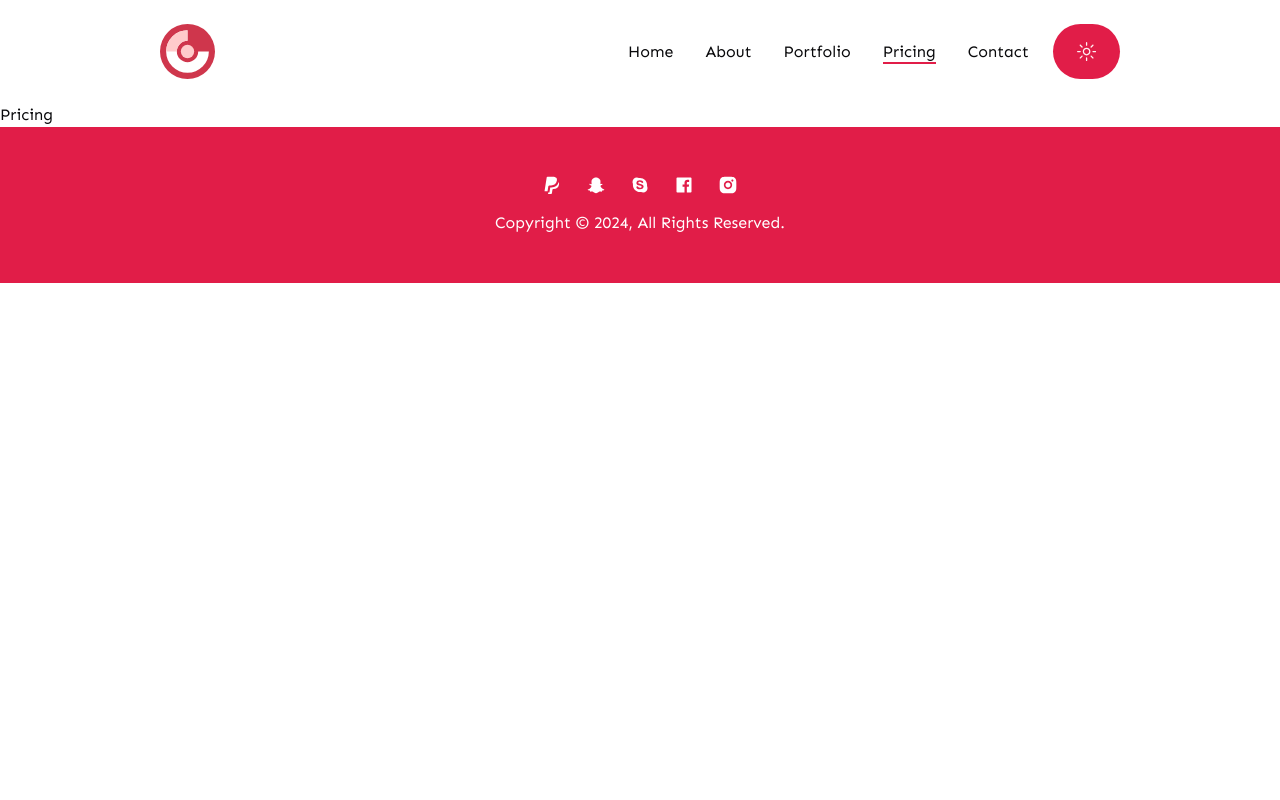
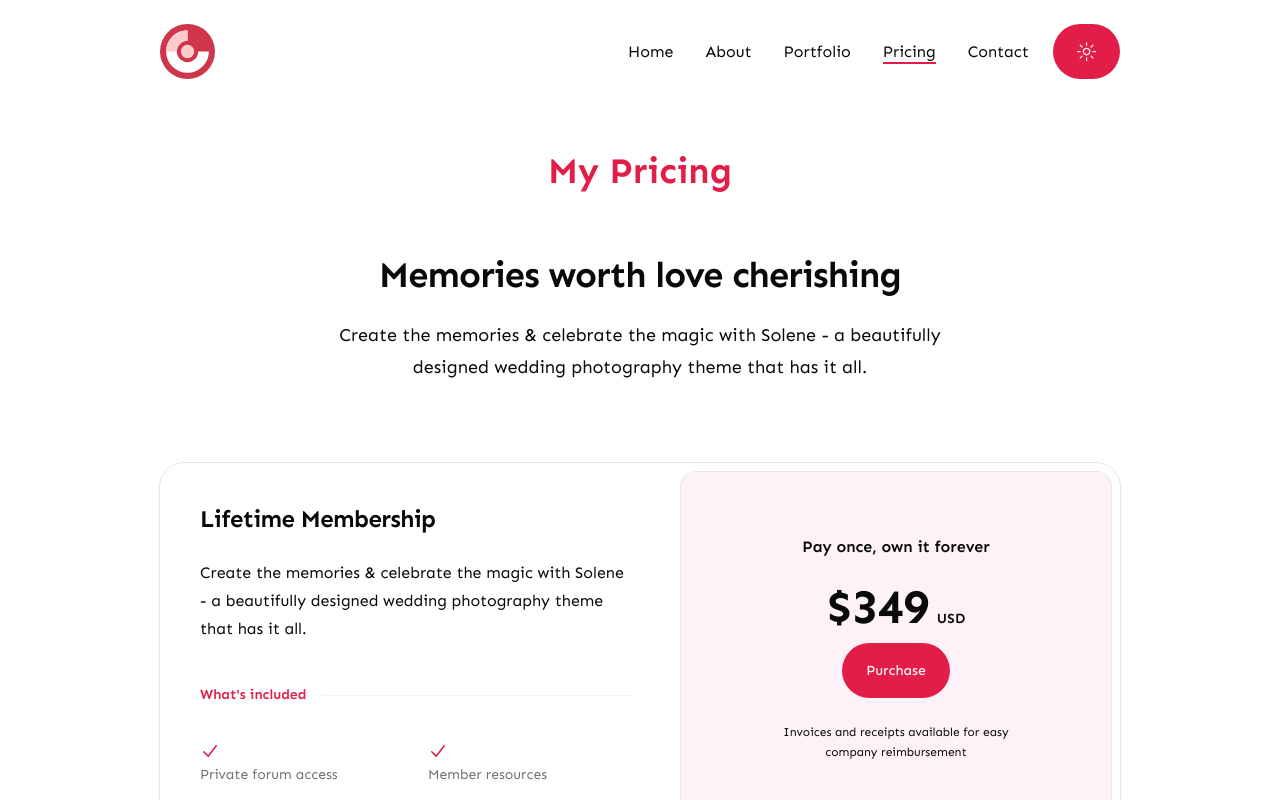
Before and after one commit to zreonx/photography-site, a Next.js app: page /pricing in a window 1280 px wide. Shown: the top 800 px of the page. Built offline with nearby package versions, Linux system fonts and the light colour scheme.

Commit message:
Added pricing page

```diff
--- a/app/layout.tsx
+++ b/app/layout.tsx
@@ -5,6 +5,9 @@
 //Import Components
 import Header from "@/components/Header";
 import Footer from "@/components/Footer";
+
+//Toast
+import { Toaster } from "@/components/ui/toaster";
 
 //ThemeProvider
 import ThemeProvider from "@/context/ThemeProvider";
@@ -37,6 +40,7 @@
           <Header />
           {children}
           <Footer />
+          <Toaster />
         </ThemeProvider>
       </body>
     </html>
--- a/app/pricing/page.tsx
+++ b/app/pricing/page.tsx
@@ -1,7 +1,103 @@
+"use client";
 import React from "react";
+import { CheckIcon } from "@heroicons/react/20/solid";
+import { Button } from "@/components/ui/button";
+import { useToast } from "@/components/ui/use-toast";
+import { ToastAction } from "@radix-ui/react-toast";
+
+const includedFeatures = [
+  "Private forum access",
+  "Member resources",
+  "Entry to annual conference",
+  "Official member equipment",
+];
 
 const Pricing = () => {
-  return <div>Pricing</div>;
+  const { toast } = useToast();
+  return (
+    <section className='min-h-screen py-12'>
+      <div className='container mx-auto'>
+        <h2 className='section-title mb-8 xl:mb-16 text-center mx-auto'>
+          My Pricing
+        </h2>
+        <div className='mx-auto max-w-2xl sm:text-center'>
+          <h2 className='text-3xl font-bold tracking-tight sm:text-4xl'>
+            Memories worth love cherishing
+          </h2>
+          <p className='mt-6 text-lg leading-8 '>
+            Create the memories & celebrate the magic with Solene - a
+            beautifully designed wedding photography theme that has it all.
+          </p>
+        </div>
+        {/* Pricing Data */}
+        <div className='mx-auto mt-16 max-w-2xl ring-1 ring-gray-200 rounded-3xl sm:mt-20 lg:mx-0 lg:flex lg:max-w-none'>
+          {/* Left Section */}
+          <div className='p-8 sm:p-10 lg:flex-auto'>
+            <h3 className='text-2xl font-bold tracking-tight'>
+              Lifetime Membership
+            </h3>
+            <p className='mt-6 text-base leading-7'>
+              Create the memories & celebrate the magic with Solene - a
+              beautifully designed wedding photography theme that has it all.
+            </p>
+            <div className='mt-10 flex items-center gap-x-4'>
+              <h4 className='flex-none text-sm font-semibold leading-6 text-primary'>
+                What's included
+              </h4>
+              <div className='h-px flex-auto bg-gray-100'></div>
+            </div>
+            <ul
+              role='list'
+              className='mt-8 grid grid-cols-1 gap-4 text-sm leading-6 text-gray-600 sm:grid-cols-2 sm:gap-6'
+            >
+              {includedFeatures.map((feature) => (
+                <li key={feature} className='text-muted-foreground gap-x-3 '>
+                  <CheckIcon
+                    className='h-6 w-5 flex-none text-primary'
+                    aria-hidden='true'
+                  />
+                  {feature}
+                </li>
+              ))}
+            </ul>
+          </div>
+          {/* Right Section */}
+          <div className='-mt-2 p-2 lg:mt-0 lg:w-full lg:max-w-md lg:flex-shrink-0'>
+            <div className='bg-tertiary py-100 rounded-2xl text-center ring-1 ring-inset ring-gray-900/5 lg:flex lg:flex-col lg:justify-center lg:py-16'>
+              <div className='mx-auto max-w-xs px-8'>
+                <p className='text-base font-semibold'>
+                  Pay once, own it forever
+                </p>
+                <p className='mt-6 flex items-baseline justify-center gap-x-2 '>
+                  <span className='text-5xl font-bold tracking-tight'>
+                    $349
+                  </span>
+                  <span className='text-sm font-semibold leading-6 tracking-wide'>
+                    USD
+                  </span>
+                </p>
+                <Button
+                  className='gap-x-2 mt-3'
+                  onClick={() =>
+                    toast({
+                      title: "Purchase Successfully",
+                      description: "Friday, July 10, 2024 at 5:57pm",
+                      action: <ToastAction altText='Close'>Close</ToastAction>,
+                    })
+                  }
+                >
+                  Purchase
+                </Button>
+                <p className='mt-6 text-xs leading-5'>
+                  Invoices and receipts available for easy company reimbursement
+                </p>
+              </div>
+            </div>
+          </div>
+        </div>
+      </div>
+    </section>
+  );
 };
 
 export default Pricing;
--- a/components/ui/toast.tsx
+++ b/components/ui/toast.tsx
@@ -1,13 +1,13 @@
-"use client"
+"use client";
 
-import * as React from "react"
-import * as ToastPrimitives from "@radix-ui/react-toast"
-import { cva, type VariantProps } from "class-variance-authority"
-import { X } from "lucide-react"
+import * as React from "react";
+import * as ToastPrimitives from "@radix-ui/react-toast";
+import { cva, type VariantProps } from "class-variance-authority";
+import { X } from "lucide-react";
 
-import { cn } from "@/lib/utils"
+import { cn } from "@/lib/utils";
 
-const ToastProvider = ToastPrimitives.Provider
+const ToastProvider = ToastPrimitives.Provider;
 
 const ToastViewport = React.forwardRef<
   React.ElementRef<typeof ToastPrimitives.Viewport>,
@@ -16,13 +16,13 @@
   <ToastPrimitives.Viewport
     ref={ref}
     className={cn(
-      "fixed top-0 z-[100] flex max-h-screen w-full flex-col-reverse p-4 sm:bottom-0 sm:right-0 sm:top-auto sm:flex-col md:max-w-[420px]",
+      "fixed top-0 z-[100] flex max-h-screen w-full flex-col-reverse p-4 sm:bottom-0 sm:right-0 sm:top-0 sm:flex-col md:max-w-[420px]",
       className
     )}
     {...props}
   />
-))
-ToastViewport.displayName = ToastPrimitives.Viewport.displayName
+));
+ToastViewport.displayName = ToastPrimitives.Viewport.displayName;
 
 const toastVariants = cva(
   "group pointer-events-auto relative flex w-full items-center justify-between space-x-4 overflow-hidden rounded-md border p-6 pr-8 shadow-lg transition-all data-[swipe=cancel]:translate-x-0 data-[swipe=end]:translate-x-[var(--radix-toast-swipe-end-x)] data-[swipe=move]:translate-x-[var(--radix-toast-swipe-move-x)] data-[swipe=move]:transition-none data-[state=open]:animate-in data-[state=closed]:animate-out data-[swipe=end]:animate-out data-[state=closed]:fade-out-80 data-[state=closed]:slide-out-to-right-full data-[state=open]:slide-in-from-top-full data-[state=open]:sm:slide-in-from-bottom-full",
@@ -38,7 +38,7 @@
       variant: "default",
     },
   }
-)
+);
 
 const Toast = React.forwardRef<
   React.ElementRef<typeof ToastPrimitives.Root>,
@@ -51,9 +51,9 @@
       className={cn(toastVariants({ variant }), className)}
       {...props}
     />
-  )
-})
-Toast.displayName = ToastPrimitives.Root.displayName
+  );
+});
+Toast.displayName = ToastPrimitives.Root.displayName;
 
 const ToastAction = React.forwardRef<
   React.ElementRef<typeof ToastPrimitives.Action>,
@@ -67,8 +67,8 @@
     )}
     {...props}
   />
-))
-ToastAction.displayName = ToastPrimitives.Action.displayName
+));
+ToastAction.displayName = ToastPrimitives.Action.displayName;
 
 const ToastClose = React.forwardRef<
   React.ElementRef<typeof ToastPrimitives.Close>,
@@ -80,13 +80,13 @@
       "absolute right-2 top-2 rounded-md p-1 text-foreground/50 opacity-0 transition-opacity hover:text-foreground focus:opacity-100 focus:outline-none focus:ring-2 group-hover:opacity-100 group-[.destructive]:text-red-300 group-[.destructive]:hover:text-red-50 group-[.destructive]:focus:ring-red-400 group-[.destructive]:focus:ring-offset-red-600",
       className
     )}
-    toast-close=""
+    toast-close=''
     {...props}
   >
-    <X className="h-4 w-4" />
+    <X className='h-4 w-4' />
   </ToastPrimitives.Close>
-))
-ToastClose.displayName = ToastPrimitives.Close.displayName
+));
+ToastClose.displayName = ToastPrimitives.Close.displayName;
 
 const ToastTitle = React.forwardRef<
   React.ElementRef<typeof ToastPrimitives.Title>,
@@ -97,8 +97,8 @@
     className={cn("text-sm font-semibold", className)}
     {...props}
   />
-))
-ToastTitle.displayName = ToastPrimitives.Title.displayName
+));
+ToastTitle.displayName = ToastPrimitives.Title.displayName;
 
 const ToastDescription = React.forwardRef<
   React.ElementRef<typeof ToastPrimitives.Description>,
@@ -109,12 +109,12 @@
     className={cn("text-sm opacity-90", className)}
     {...props}
   />
-))
-ToastDescription.displayName = ToastPrimitives.Description.displayName
+));
+ToastDescription.displayName = ToastPrimitives.Description.displayName;
 
-type ToastProps = React.ComponentPropsWithoutRef<typeof Toast>
+type ToastProps = React.ComponentPropsWithoutRef<typeof Toast>;
 
-type ToastActionElement = React.ReactElement<typeof ToastAction>
+type ToastActionElement = React.ReactElement<typeof ToastAction>;
 
 export {
   type ToastProps,
@@ -126,4 +126,4 @@
   ToastDescription,
   ToastClose,
   ToastAction,
-}
+};
```
